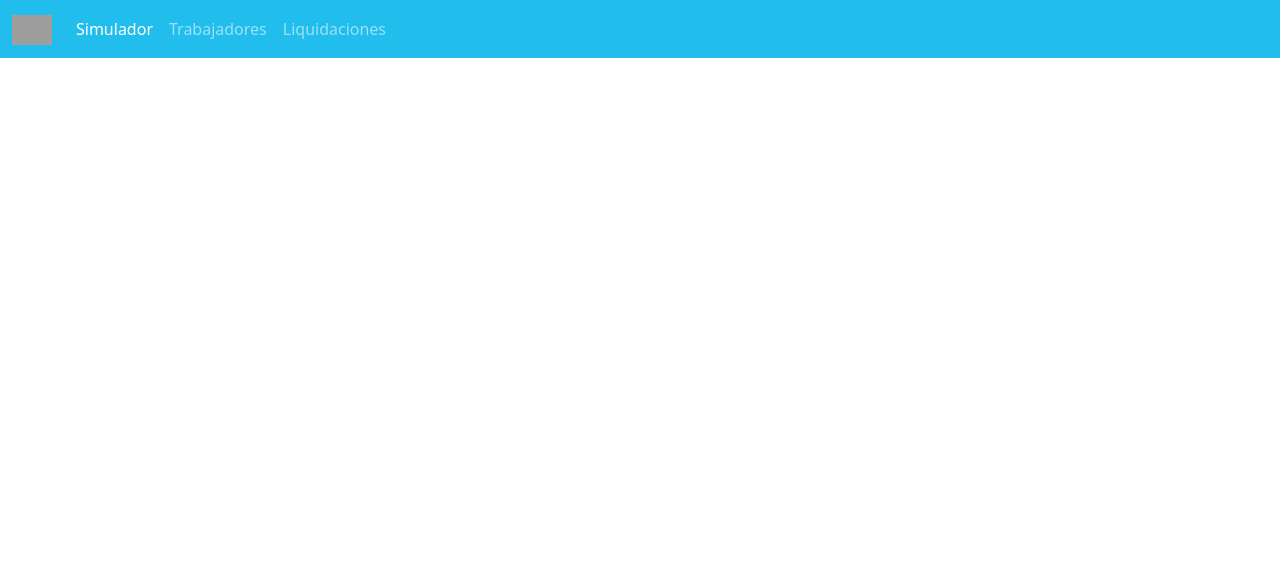
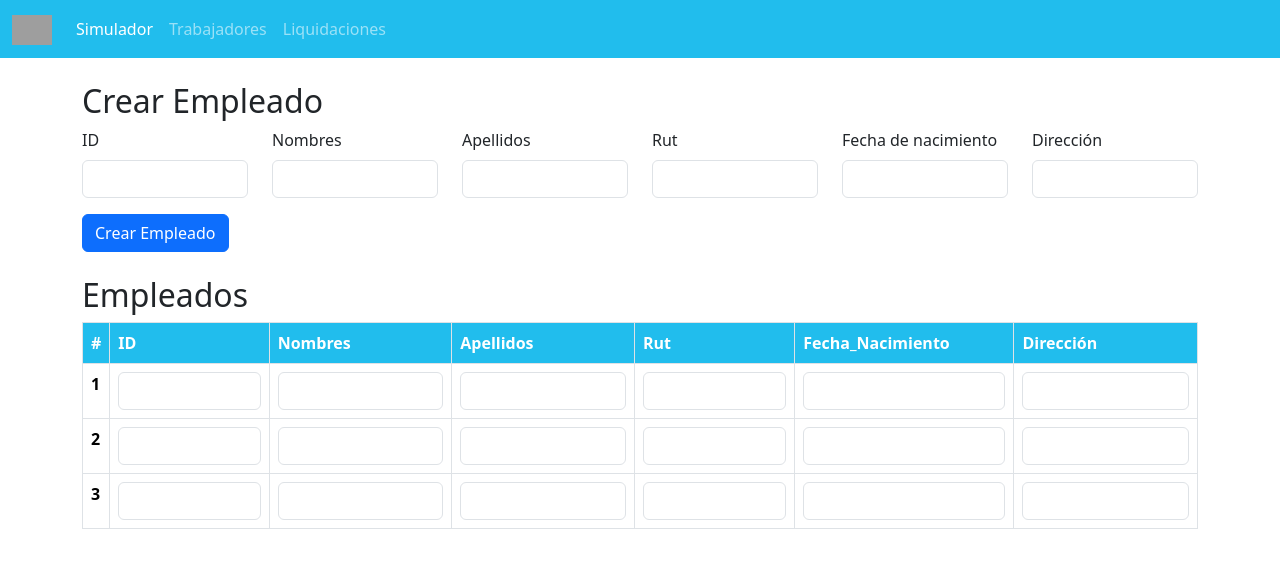
Before and after one commit to IsaUrq15/Liquidaciones-MIK, a FastAPI app: page /home in a window 1280 px wide. Shown: the top 568 px of the page. Run offline with FastAPI, Linux system fonts and the light colour scheme; grey boxes are pictures that could not be loaded.

Commit message:
home_v.1

```diff
--- a/templates/home.html
+++ b/templates/home.html
@@ -3,8 +3,21 @@
   <head>
     <meta charset="utf-8">
     <meta name="viewport" content="width=device-width, initial-scale=1">
-    <title>Bootstrap demo</title>
+    <title>Vista Crear Empleado</title>
     <link href="https://cdn.jsdelivr.net/npm/bootstrap@5.3.8/dist/css/bootstrap.min.css" rel="stylesheet" integrity="sha384-sRIl4kxILFvY47J16cr9ZwB07vP4J8+LH7qKQnuqkuIAvNWLzeN8tE5YBujZqJLB" crossorigin="anonymous">
+    <style>
+      .table thead th {
+        background-color: #21BDED;
+        color: white;
+      }
+      .table tbody tr {
+        background-color: #21BDED;
+        color: white;
+      }
+      .table tbody tr:nth-child(even) {
+        background-color: #0e8ab8;
+      }
+    </style>
   </head>
   <body>
    <nav class="navbar navbar-expand-lg" data-bs-theme="dark" style="background-color: #21BDED;">
@@ -28,6 +41,94 @@
         </div>
       </div>
     </nav>
+
+    <div class="container mt-4">
+      <h2>Crear Empleado</h2>
+      <form id="nuevo_empleado">
+        <div class="row mb-3">
+          <div class="col">
+            <label for="id" class="form-label">ID</label>
+            <input type="text" class="form-control" id="id" name="id" required>
+          </div>
+          <div class="col">
+            <label for="nombres" class="form-label">Nombres</label>
+            <input type="text" class="form-control" id="nombres" name="nombres" required>
+          </div>
+          <div class="col">
+            <label for="apellidos" class="form-label">Apellidos</label>
+            <input type="text" class="form-control" id="apellidos" name="apellidos" required>
+          </div>
+          <div class="col">
+            <label for="rut" class="form-label">Rut</label>
+            <input type="text" class="form-control" id="rut" name="rut" required>
+          </div>
+          <div class="col">
+            <label for="fecha_nacimiento" class="form-label">Fecha de nacimiento</label>
+            <input type="text" class="form-control" id="fecha_nacimiento" name="fecha_nacimiento" required>
+          </div>
+          <div class="col">
+            <label for="direccion" class="form-label">Dirección</label>
+            <input type="text" class="form-control" id="direccion" name="direccion" required>
+          </div>
+        </div>
+
+        <button type="button" class="btn btn-primary" onclick="nuevoEmpleado()">Crear Empleado</button>
+      </form>
+
+      <h2 class="mt-4">Empleados</h2>
+      <div class="table-responsive">
+        <table class="table table-bordered">
+          <thead>
+            <tr>
+              <th scope="col">#</th>
+              <th scope="col">ID</th>
+              <th scope="col">Nombres</th>
+              <th scope="col">Apellidos</th>
+              <th scope="col">Rut</th>
+              <th scope="col">Fecha_Nacimiento</th>
+              <th scope="col">Dirección</th>
+            </tr>
+          </thead>
+          <tbody>
+            <tr>
+              <th scope="row">1</th>
+              <td><input type="text" class="form-control" id="campo-id-1" required></td>
+              <td><input type="text" class="form-control" id="campo-1" required></td>
+              <td><input type="text" class="form-control" id="nombre-1" required></td>
+              <td><input type="text" class="form-control" id="rut-1" required></td>
+              <td><input type="text" class="form-control" id="fecha-nacimiento-1" required></td>
+              <td><input type="text" class="form-control" id="direccion-1" required></td>
+            </tr>
+            <tr>
+              <th scope="row">2</th>
+              <td><input type="text" class="form-control" id="campo-id-2" required></td>
+              <td><input type="text" class="form-control" id="campo-2" required></td>
+              <td><input type="text" class="form-control" id="nombre-2" required></td>
+              <td><input type="text" class="form-control" id="rut-2" required></td>
+              <td><input type="text" class="form-control" id="fecha-nacimiento-2" required></td>
+              <td><input type="text" class="form-control" id="direccion-2" required></td>
+            </tr>
+            <tr>
+              <th scope="row">3</th>
+              <td><input type="text" class="form-control" id="campo-id-3" required></td>
+              <td><input type="text" class="form-control" id="campo-3" required></td>
+              <td><input type="text" class="form-control" id="nombre-3" required></td>
+              <td><input type="text" class="form-control" id="rut-3" required></td>
+              <td><input type="text" class="form-control" id="fecha-nacimiento-3" required></td>
+              <td><input type="text" class="form-control" id="direccion-3" required></td>
+            </tr>
+          </tbody>
+        </table>
+      </div>
+    </div>
+
+    <script>
+      function nuevoEmpleado() {
+        // Implementar lógica para crear un nuevo empleado
+        console.log('Nuevo empleado creado');
+      }
+    </script>
+
     <script src="https://cdn.jsdelivr.net/npm/bootstrap@5.3.8/dist/js/bootstrap.bundle.min.js" integrity="sha384-FKyoEForCGlyvwx9Hj09JcYn3nv7wiPVlz7YYwJrWVcXK/BmnVDxM+D2scQbITxI" crossorigin="anonymous"></script>
   </body>
 </html>
```
Lines whose indentation alone changed are shown as unchanged.
